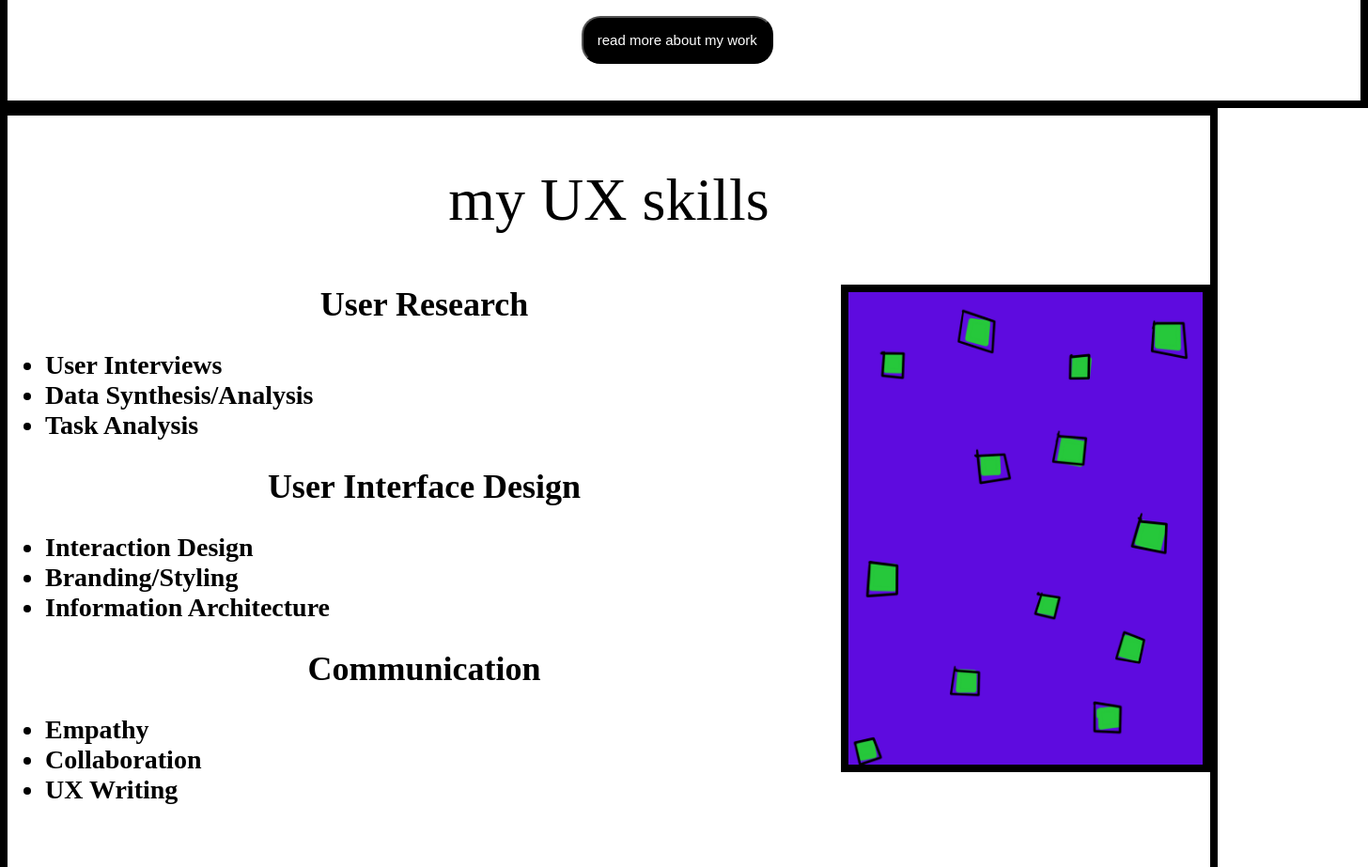
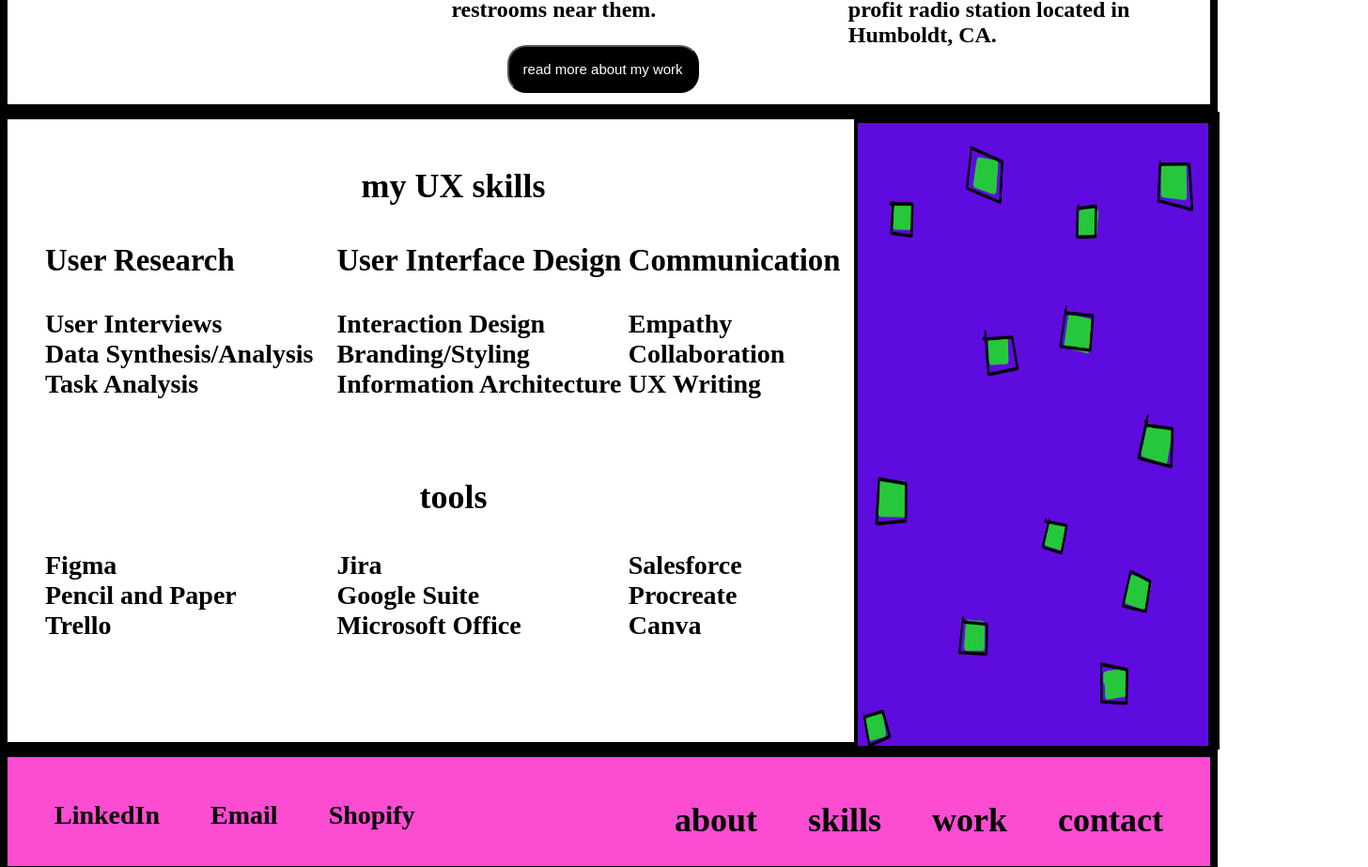
Before and after one commit to bmurphs531/UX_UI_HW_19, a plain HTML site: page index.html in a window 1280 px wide. Shown: the part 1845-2768 px from the top of the page at 94% size, 1456 px wide, since content can reach past the window. Drawn offline with Linux system fonts and the light colour scheme; a web font is replaced by a local one.

Commit message:
updated css and html files to match final design
complete (for now!)

```diff
--- a/css/style.css
+++ b/css/style.css
@@ -1,21 +1,28 @@
 body {
   margin: 0;
 }
+
 header {
-  height: 144px;
-  width: 1440px;
+  /* height: 144px; */
+  /* width: 1440px; */
   border: 8px solid black;
   background-color: #fef83e;
   color: black;
+
+  /* added below */
+  display: flex;
+  justify-content: space-between;
+  flex-wrap: wrap;
 }
 
 .logo {
   width: 289px;
-  height: 138px;
-  flex-shrink: 0;
+  /* height: 138px; */
+  /* flex-shrink: 0; */
 }
+
 header ul {
-  float: right;
+  /* float: right; */
   padding: 30px 25px;
   flex-shrink: 0;
 }
@@ -31,50 +38,62 @@ header li {
   line-height: normal;
 }
 
-header h1 {
+/* header h1 {
   display: inline-block;
 }
 
 header p {
   display: inline-block;
-}
+} */
+
 .heroImg {
-  display: inline-block;
-}
-.content {
-  display: inline-flex;
+  /* display: inline-block; */
+
+  /* added */
+  width: 100%;
+  display: flex;
 }
 
+/* .content {
+  display: inline-flex;
+} */
+
 #leftWrapper {
-  display: inline-block;
+  /* display: inline-block; */
+
+  /* added */
+  display: flex;
+  flex-direction: column;
+  width: 40%;
 }
 
 .greenBox {
-  width: 599px;
+  /* width: 599px; */
   height: 194px;
-  flex-shrink: 0;
+  /* flex-shrink: 0; */
   border: 8px solid black;
   background-color: #26c83b;
 }
 
 #me {
-  width: 599px;
+  /* width: 599px; */
   height: 605px;
   flex-shrink: 0;
   border: 8px solid black;
-  background: url(../images/A4E24184-7715-4D7D-80E8-D4A1C85E0F7D_1_105_c\ 1.png)
+  background: url(<../images/A4E24184-7715-4D7D-80E8-D4A1C85E0F7D_1_105_c\ 1.png>)
     lightgray 50% / cover no-repeat;
 }
 
 #rightAside {
-  float: right;
+  /* float: right; */
   text-align: left;
   background-color: white;
   color: black;
-  width: 825px;
+  /* width: 825px; */
   height: 815px;
   border: 8px solid black;
 }
+
 #rightAside h1 {
   display: block;
   margin: 0 auto;
@@ -88,6 +107,7 @@ header p {
   font-weight: 400;
   line-height: normal;
 }
+
 #rightAside p {
   padding-left: 204px;
   padding-top: 50px;
@@ -112,10 +132,13 @@ button {
 
 .purpleBox {
   margin-top: -4px;
-  width: 1440px;
+  /* width: 1440px; */
   height: 111px;
   border: 8px solid black;
   background-color: #5e0bdf;
+
+  /* added */
+  width: 100%;
 }
 
 .workHeading {
@@ -132,12 +155,15 @@ button {
   border: 8px solid black;
   padding: 0px 0px 50px 0px;
   padding-top: 20;
-  width: 1440px;
+  /* width: 1440px; */
+
+  /* added */
+  width: 100%;
 }
 
 .workGrid {
   display: grid;
-  width: 1440px;
+  /* width: 1440px; */
   grid-template-columns: 33% 33% 33%;
   grid-template-rows: 50px 250px 250px;
   grid-template-areas:
@@ -149,14 +175,14 @@ button {
 
 .workGrid img {
   width: 100%;
-  max-width: 375px;
+  max-width: 250px;
   display: flex;
   align-items: center;
 }
 
 .myDoodle img {
-  border: 8px solid black;
-  width: 377px;
+  border: 4px solid black;
+  width: 100%;
   height: 100%;
   float: right;
 }
@@ -247,7 +273,7 @@ button {
 
 .flexContainer {
   border: 8px solid black;
-  padding: 0px 0px 50px 0px;
+  /* padding: 0px 0px 50px 0px; */
   padding-top: 20;
   width: 100%;
   /* display: flex;
@@ -255,16 +281,31 @@ button {
 }
 .mySkills {
   display: grid;
-  width: 1440px;
-  grid-template-columns: 33% 33% 33%;
-  grid-template-rows: 50px 250px;
+  /* width: 1440px; */
+  grid-template-columns: 25% 25% 20% 30%;
+  grid-template-rows: 15% 35% 15% 35%;
   grid-template-areas:
-    "heading4 heading5 heading6"
-    "skills1 skills2 skills3";
-  padding-bottom: 50px;
+    "heading1 heading1 heading1 myDoodle"
+    "skills1 skills2 skills3 myDoodle"
+    "heading2 heading2 heading2 myDoodle"
+    "tools1 tools2 tools3 myDoodle";
+
+  /* added */
+  width: 97%;
+  padding-left: 40px;
+  padding-right: 0px;
 }
 
-.heading4 {
+.myDoodle {
+  grid-area: myDoodle;
+}
+
+ul {
+  list-style-type: none;
+  padding-left: 0px;
+}
+
+/* .heading4 {
   margin: 0 auto;
   grid-area: heading4;
   text-align: center;
@@ -286,7 +327,7 @@ button {
   text-align: center;
   font-family: "Blinker";
   font-size: 36px;
-}
+} */
 
 .skills1 {
   grid-area: skills1;
@@ -315,41 +356,56 @@ button {
   line-height: normal;
 }
 
-.heading4,
+/* .heading4,
 .heading5,
 .heading6,
 .skills1,
 .skills2,
 .skills3 {
-  display: block;
-}
+  display: inline-block;
+} */
 
-.myTools {
+/* .myTools {
   display: grid;
   width: 100%;
   grid-template-columns: 33% 33% 33%;
   grid-template-rows: 50px;
   grid-template-areas: "tools1 tools2 tools3";
   padding-bottom: 50px;
-}
+} */
 
 .tools1 {
   grid-area: tools1;
+  font-family: Blinker;
+  font-size: 28px;
+  font-style: normal;
+  font-weight: 600;
+  line-height: normal;
 }
 
 .tools2 {
   grid-area: tools2;
+  font-family: Blinker;
+  font-size: 28px;
+  font-style: normal;
+  font-weight: 600;
+  line-height: normal;
 }
 
 .tools3 {
   grid-area: tools3;
+  font-family: Blinker;
+  font-size: 28px;
+  font-style: normal;
+  font-weight: 600;
+  line-height: normal;
 }
 
-.tools1,
+/* .tools1,
 .tools2,
 .tools3 {
-  display: block;
-}
+  display: inline-block;
+} */
 
 .flexContainer div {
   /* width: 33%;
@@ -359,10 +415,13 @@ button {
 footer {
   display: inline-block;
   height: 116px;
-  width: 1440px;
+  /* width: 1440px; */
   border: 8px solid black;
   background-color: #fb4cd2;
   color: black;
+
+  /* added */
+  width: 100%;
 }
 .socialMedia {
   float: left;
--- a/index.html
+++ b/index.html
@@ -12,7 +12,7 @@
   </head>
   <body>
     <header>
-      <img id="logo" src="../UX_UI_HW_17/images/main logo.png" />
+      <img id="logo" src="./images/main logo.png" />
       <ul>
         <li>about</li>
         <li>skills</li>
@@ -21,14 +21,14 @@
       </ul>
     </header>
     <section class="heroImg">
-      <div class="content">
+      <!-- <div class="content"> -->
       <div id="leftWrapper">
         <div class="greenBox"></div>
 
         <div id="leftBottom">
           <img
             id="me"
-              src="../UX_UI_HW_17/images/A4E24184-7715-4D7D-80E8-D4A1C85E0F7D_1_105_c 1.png"
+            src="./images/A4E24184-7715-4D7D-80E8-D4A1C85E0F7D_1_105_c 1.png"
           />
         </div>
       </div>
@@ -38,13 +38,15 @@
         </h1>
         <p>
           I’m an empathetic and creative problem solver. I want to help the
-            world work better, based on what people what and need.
+          world work better, based on what people want and need.
         </p>
-          <button class="button">read more about me here</button>
+        <button>read more about me here</button>
       </div>
-      </div>
+    </section>
+
+    <!-- moved to below the section so it wasn't in the flex box -->
     <div class="purpleBox"></div>
-    </section>
+
     <section class="myWork">
       <h1 class="workHeading">my work</h1>
       <div class="workGrid">
@@ -70,7 +72,7 @@
             everyday problem. Our team created a mobile application to help
             users find and leave reviews on public restrooms near them.
           </p>
-          <button class="button">read more about my work</button>
+          <button class="workButton">read more about my work</button>
         </div>
         <h4 class="heading3">Humboldt Hot Air</h4>
 
@@ -87,42 +89,36 @@
       </div>
     </section>
 
-    <section class="flexContainer">
-      <h1 class="heading">my UX skills</h1>
-
+    <section class="flexContainer mySkills">
+      <h1 class="heading1">my UX skills</h1>
       <div class="myDoodle">
         <img src="./images/portfolio website doodle.png" />
       </div>
-      <div class="mySkillsTools">
-        <div>
-          <h3 class="heading4">User Research</h3>
-          <ul class="skills1">
+      <div class="skills1">
+        <h3>User Research</h3>
+        <ul>
           <li>User Interviews</li>
           <li>Data Synthesis/Analysis</li>
           <li>Task Analysis</li>
         </ul>
       </div>
-        <div>
-          <h3 class="heading5">User Interface Design</h3>
-          <ul class="skills2">
+      <div class="skills2">
+        <h3>User Interface Design</h3>
+        <ul>
           <li>Interaction Design</li>
           <li>Branding/Styling</li>
           <li>Information Architecture</li>
         </ul>
       </div>
-        <div>
-          <h3 class="heading6">Communication</h3>
-          <ul class="skills3">
+      <div class="skills3">
+        <h3>Communication</h3>
+        <ul>
           <li>Empathy</li>
           <li>Collaboration</li>
           <li>UX Writing</li>
         </ul>
       </div>
-
-        <div>
-          <h1 class="heading">tools</h1>
-        </div>
-        <div class="myTools">
+      <h1 class="heading2">tools</h1>
       <div class="tools1">
         <ul>
           <li>Figma</li>
@@ -144,8 +140,6 @@
           <li>Canva</li>
         </ul>
       </div>
-        </div>
-      </div>
     </section>
     <footer>
       <div class="socialMedia">
@@ -165,5 +159,4 @@
       </div>
     </footer>
   </body>
-  <script src="js/style.js"></script>
 </html>
```
Lines whose indentation alone changed are shown as unchanged.
